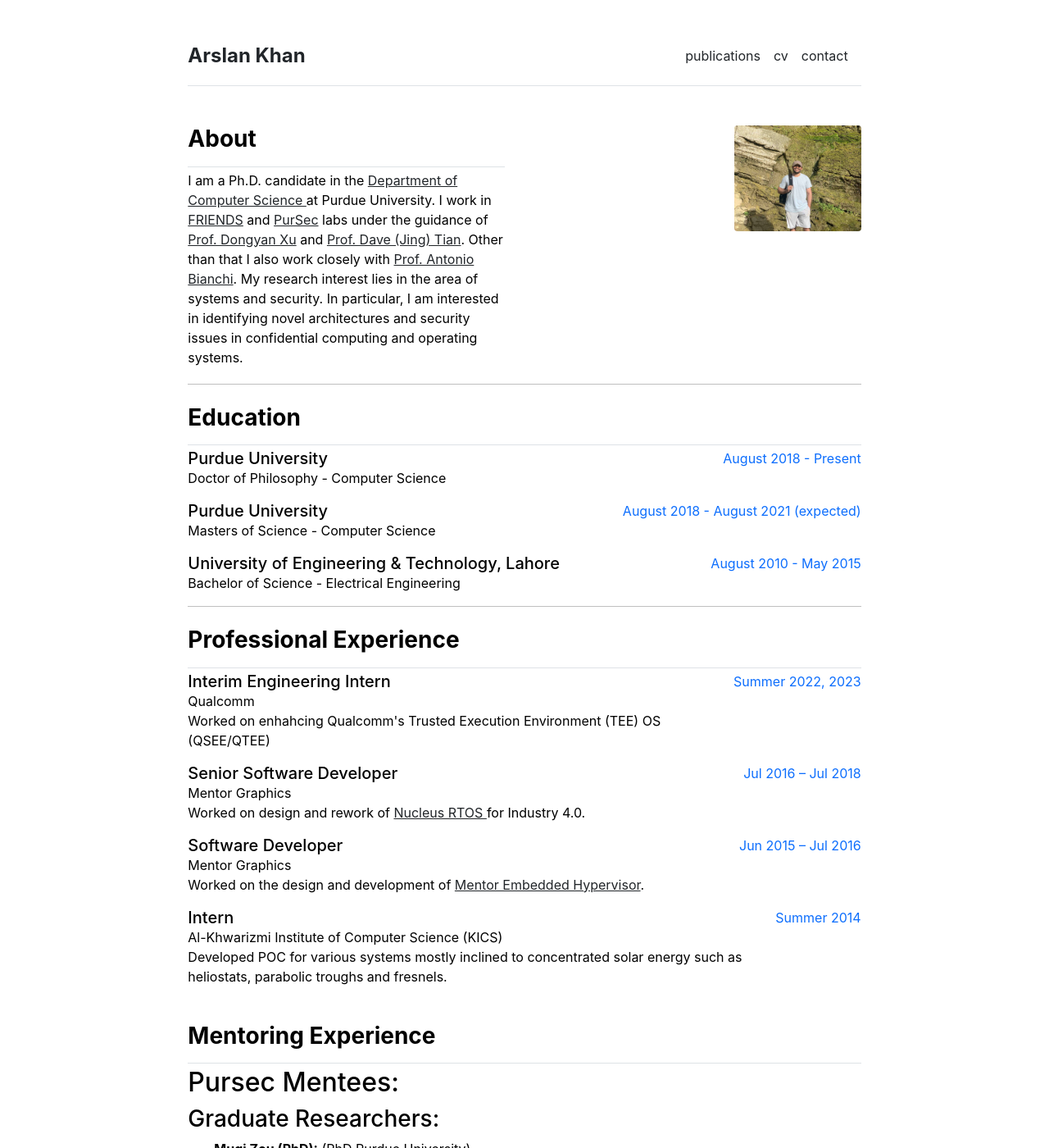
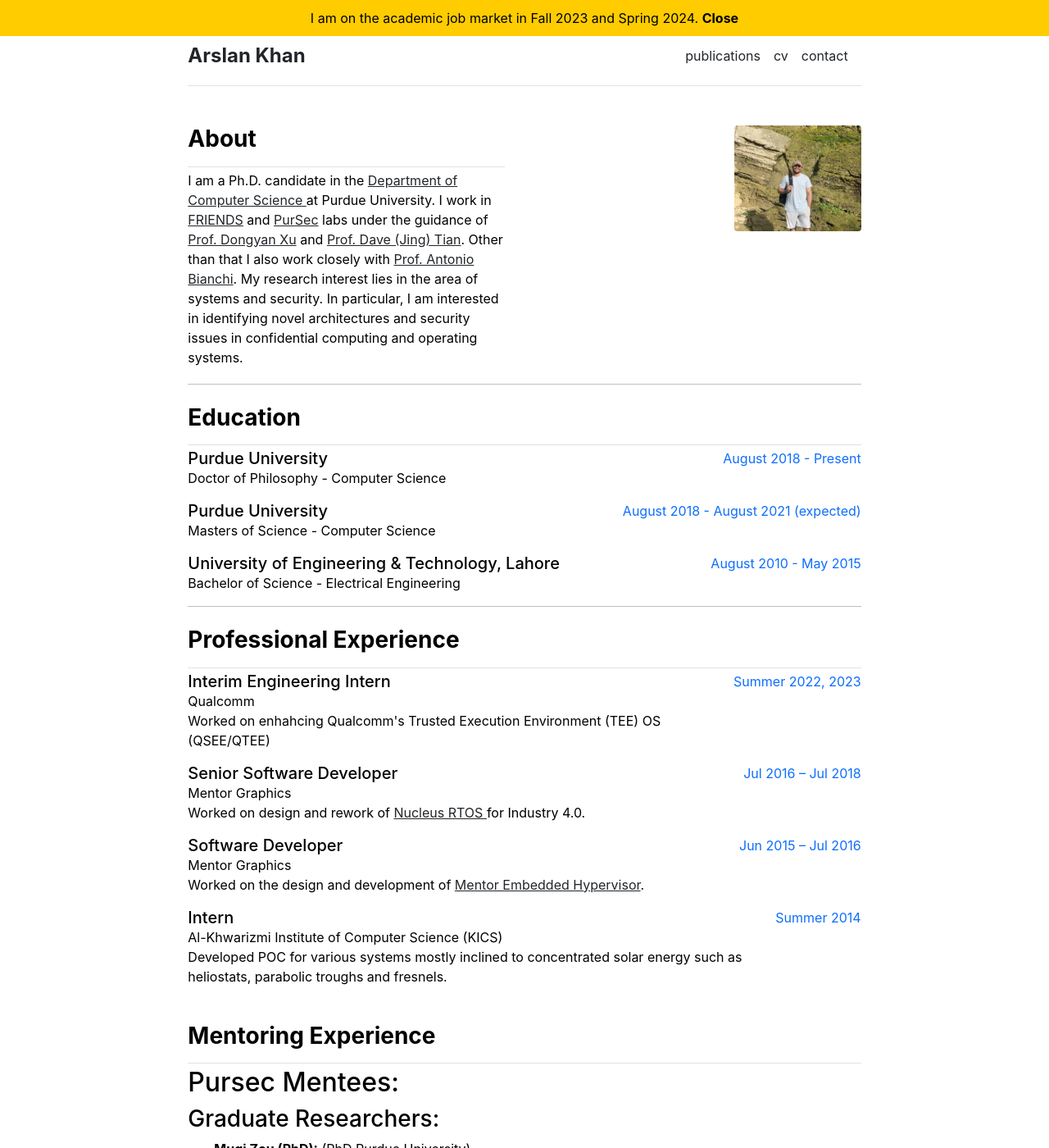
Before and after one commit to Arslan8/arslan8.github.io, a Jekyll site: the page built from index.md, in a window 1280 px wide and 1400 px high. Shown: the whole window at 82% size. Built offline with Jekyll 4.4.1, drawn with Linux system fonts in a browser that asks for light colours.

Commit message:
Adding job hunt

```diff
--- a/_includes/head.html
+++ b/_includes/head.html
@@ -9,4 +9,23 @@
   <link rel="shortcut icon" href="{{ site.github.url }}/assets/favicon.ico">
   <link rel="preconnect" href="https://fonts.gstatic.com">
   <link href="https://fonts.googleapis.com/css2?family=Roboto:ital,wght@0,300;0,400;0,700;1,400&display=swap" rel="stylesheet">
+  <style>
+    /* Styles for the announcement bar */
+    .announcement {
+      position: fixed;
+      top: -50px; /* Start above the viewport */
+      left: 0;
+      width: 100%;
+      background-color: #ffcc00; /* Yellow background color */
+      padding: 10px;
+      text-align: center;
+      transition: top 0.5s ease; /* Add a smooth transition effect */
+    }
+
+    /* Styles for the close button */
+    .close-button {
+      cursor: pointer;
+      font-weight: bold;
+    }
+  </style>
 </head>
--- a/index.md
+++ b/index.md
@@ -6,3 +6,24 @@ title: "Home"
 
 I am a Ph.D. candidate in the <a target="_blank" href="https://www.cs.purdue.edu/">Department of Computer Science </a> at Purdue University. I work in <a target="_blank" href="http://friends.cs.purdue.edu">FRIENDS</a> and <a target="_blank" href="https://pursec.cs.purdue.edu">PurSec</a> labs under the guidance of <a target="_blank" href="https://www.cs.purdue.edu/homes/dxu/">Prof. Dongyan Xu</a> and
                          <a target="_blank" href="https://davejingtian.org/">Prof. Dave (Jing) Tian</a>. Other than that I also work closely with <a target="_blank" href="https://antoniobianchi.me/"> Prof. Antonio Bianchi</a>.  My research interest lies in the area of systems and security. In particular, I am interested in identifying novel architectures and security issues in confidential computing and operating systems.
+
+<!-- Announcement bar -->
+  <div id="announcementBar" class="announcement">
+    <span>I am on the academic job market in Fall 2023 and Spring 2024. <span class="close-button" onclick="closeAnnouncement()">Close</span></span>
+  </div>
+
+  <!-- Your page content goes here -->
+
+  <script>
+    // JavaScript function to close the announcement bar
+    function closeAnnouncement() {
+      var announcementBar = document.getElementById('announcementBar');
+      announcementBar.style.top = '-50px'; // Slide the announcement bar above the viewport
+    }
+
+    // JavaScript to make the announcement bar slide down when the page loads
+    window.onload = function() {
+      var announcementBar = document.getElementById('announcementBar');
+      announcementBar.style.top = '0';
+    };
+  </script>
```
